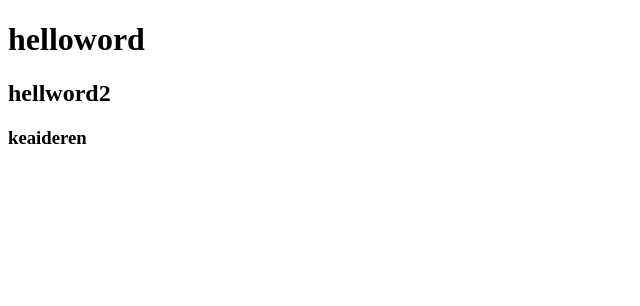
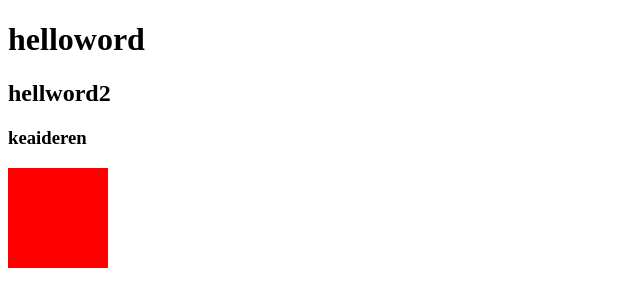
Before and after one commit to crystalfour2/testdemo, a plain HTML site: page index.html in a window 1280 px wide. Shown: the whole page, without its empty margins (0-640 px from the left). Drawn offline with Linux system fonts and the light colour scheme.

Commit message:
这是第三次提交，增加了DIV控件

```diff
--- a/index.html
+++ b/index.html
@@ -4,10 +4,18 @@
     <meta charset="UTF-8">
     <meta name="viewport" content="width=device-width, initial-scale=1.0">
     <title>Document</title>
+    <style>
+        .div1{
+            width:100px;height:100px;
+            background-color: red;
+        }
+    </style>
 </head>
 <body>
     <h1>helloword</h1>
     <h2>hellword2</h2>
     <h3>keaideren</h3>
+
+    <div class="div1"></div>
 </body>
 </html>
```
